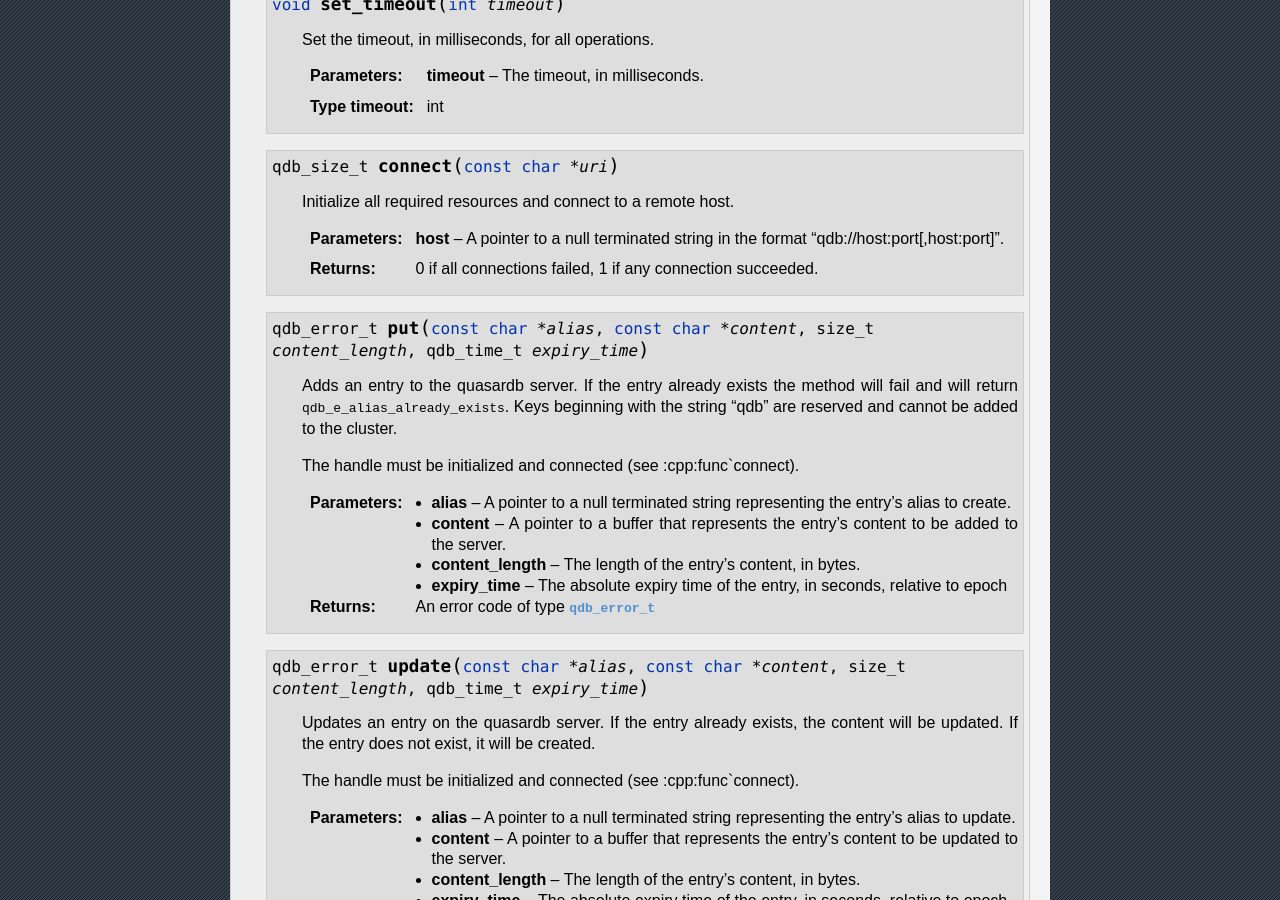
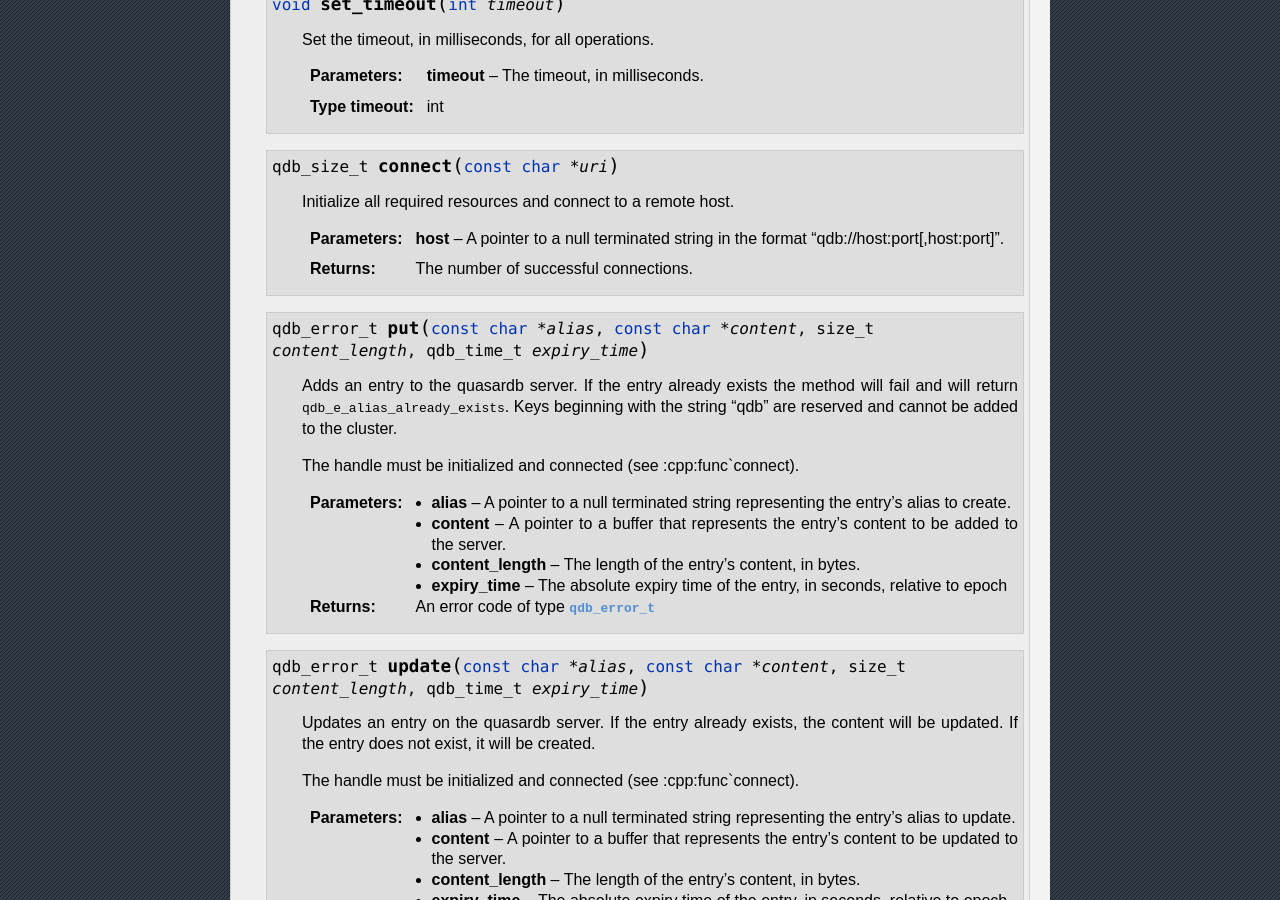
Before and after one commit to iltommi/qdb-documentation, a Sphinx documentation site: the page built from source/api/cpp.rst, in a window 1280 px wide and 900 px high, scrolled down 7873 px. Built offline with Sphinx 7.4.7, drawn with Linux system fonts in a browser that asks for light colours; pages that are not in the unit, such as notebooks, are missing from menus.

Commit message:
Change 0/1 to number of successful connections.

```diff
--- a/source/api/c.rst
+++ b/source/api/c.rst
@@ -568,7 +568,7 @@ Reference
     :param uri: A pointer to a null terminated string in the format "qdb://host:port[,host:port]".
     :type uri: const char *
 
-    :returns: 0 if all connections failed, 1 if any connection succeeded.
+    :returns: The number of successful connections.
 
 .. c:function:: qdb_error_t qdb_close(qdb_handle_t handle)
 
--- a/source/api/cpp.rst
+++ b/source/api/cpp.rst
@@ -388,7 +388,7 @@ Reference
 
         :param host: A pointer to a null terminated string in the format "qdb://host:port[,host:port]".
 
-        :returns: 0 if all connections failed, 1 if any connection succeeded.
+        :returns: The number of successful connections.
 
     .. cpp:function:: qdb_error_t put(const char * alias, const char * content, size_t content_length, qdb_time_t expiry_time)
 
```
